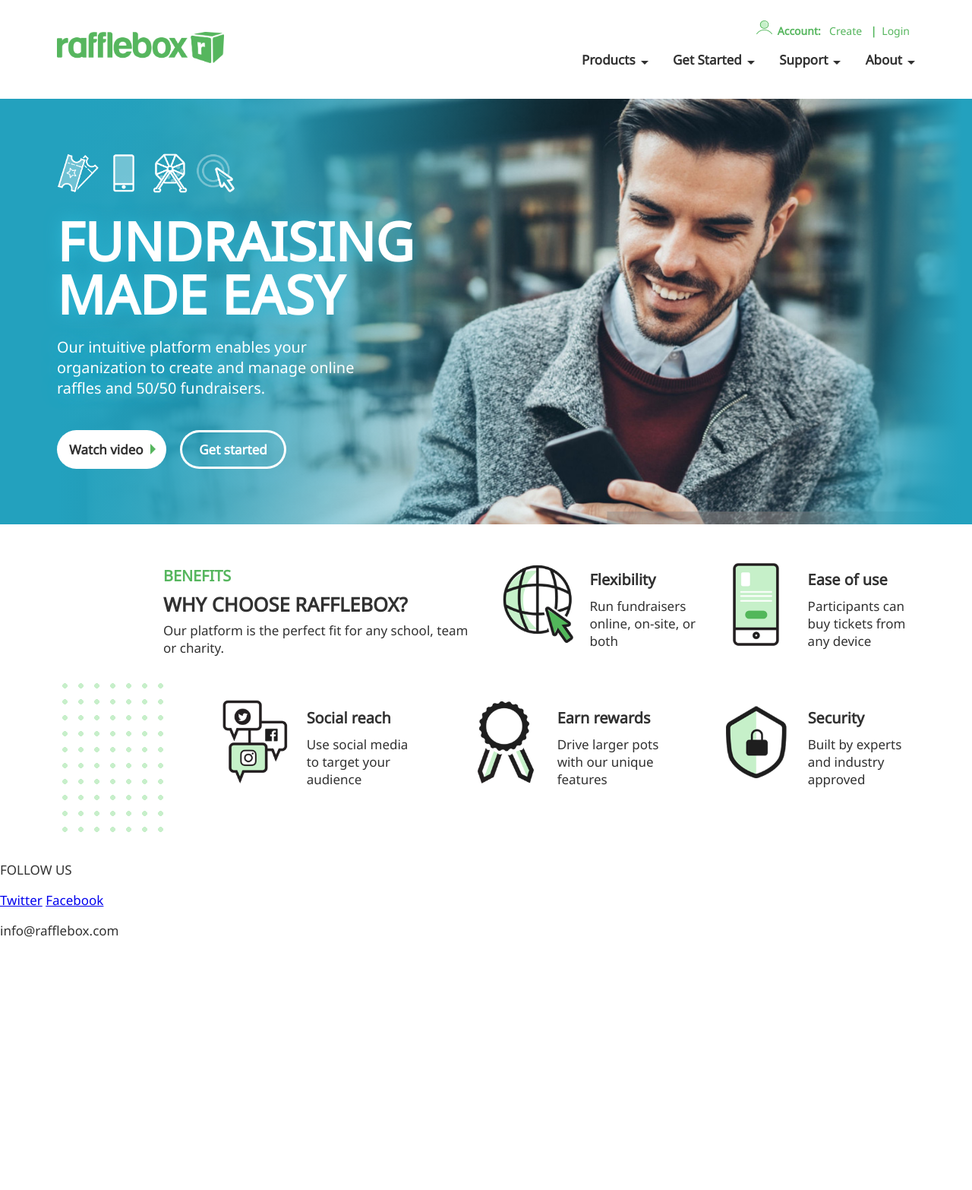
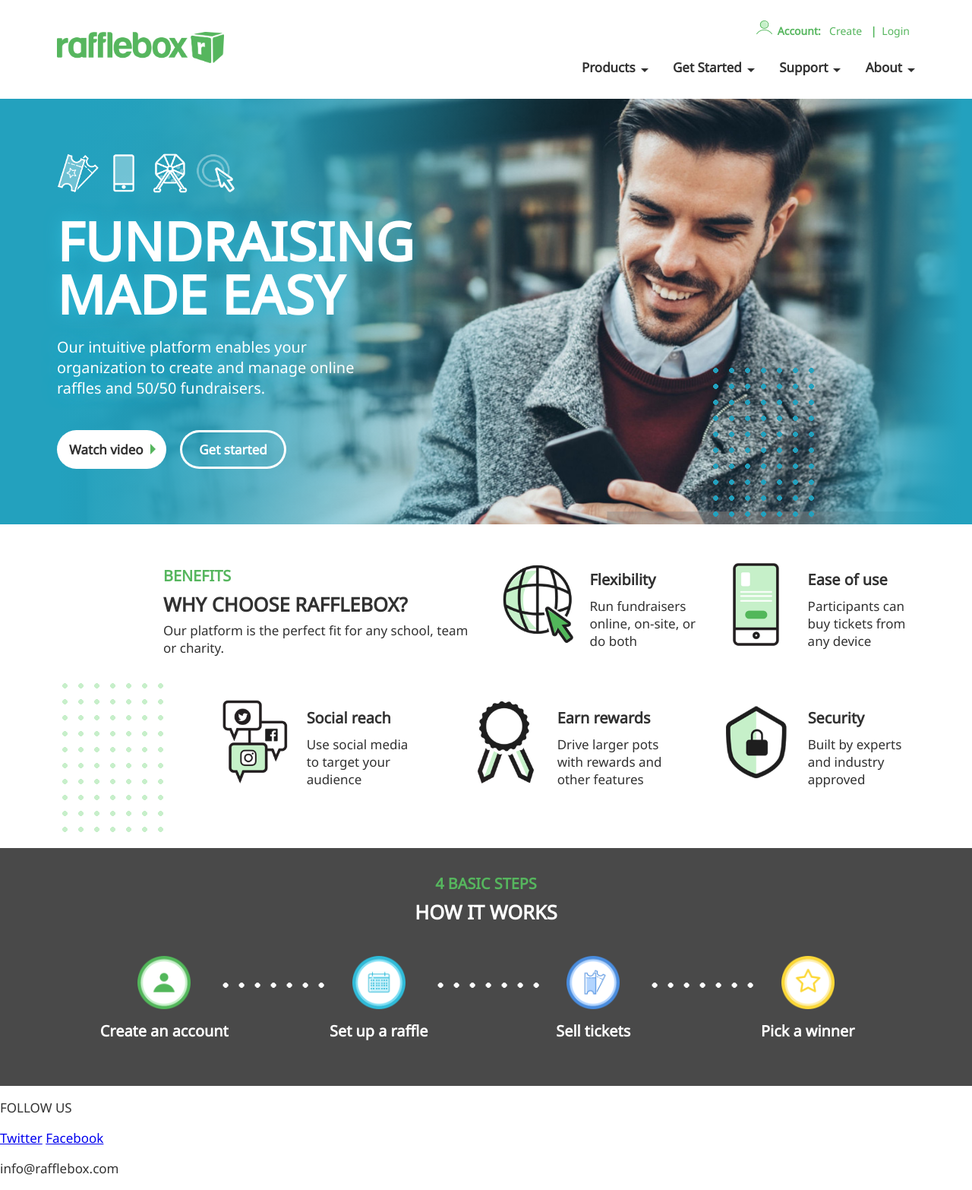
Before and after one commit to vinpiotrowski/rafflebox2, a Jekyll site: the page built from index.md, in a window 1280 px wide. Shown: the whole page at 76% size. Built offline with Jekyll 4.4.1, drawn with Linux system fonts in a browser that asks for light colours; before the commit the page ends 1253 px from its top, so only the background shows below that.

Commit message:
Steps section on desktop breakpoints

```diff
--- a/_includes/hero.html
+++ b/_includes/hero.html
@@ -19,5 +19,7 @@
             <a class="primary" href="#"><span>Watch video</span></a>
             <a class="secondary" href="#"><span>Get started</span></a>
         </div>
+
+        <div class="decoration"></div>
     </div>
 </div>
--- /dev/null
+++ b/_includes/steps.html
@@ -0,0 +1,37 @@
+<section class="container-steps">
+    <div class="inner-page">
+        <div class="headline reverse">
+            <h3>4 basic steps</h3>
+            <h2>{{ include.headline }}</h2>
+            <p>{{ include.subhead }}</p>
+        </div>
+
+        <div class="wrapper-steps">
+            <div class="step">
+                <img src="{{ include.step-img-1 }}" alt="" />
+                <h3>{{ include.step-heading-1 }}</h3>
+                <p>{{ include.step-description-1 }}</p>
+            </div>
+
+            <div class="step">
+                <img src="{{ include.step-img-2 }}" alt="" />
+                <h3>{{ include.step-heading-2 }}</h3>
+                <p>{{ include.step-description-2 }}</p>
+            </div>
+
+            <div class="step">
+                <img src="{{ include.step-img-3 }}" alt="" />
+                <h3>{{ include.step-heading-3 }}</h3>
+                <p>{{ include.step-description-3 }}</p>
+            </div>
+
+            <div class="step">
+                <img src="{{ include.step-img-4 }}" alt="" />
+                <h3>{{ include.step-heading-4 }}</h3>
+                <p>{{ include.step-description-4 }}</p>
+            </div>
+        </div>
+
+    </div>
+
+</section>
--- a/_sass/_benefits.scss
+++ b/_sass/_benefits.scss
@@ -61,9 +61,7 @@
   }
 
   .decoration {
-    background-image: radial-gradient(circle at 3.5px 3.5px, $pale-green 3.5px, transparent 0);
-    background-size: 21px 21px;
-    background-position: -14px -14px;
+    @include dots;
     bottom: 0;
     display: none;
     height: 210px;
--- a/_sass/_header-footer.scss
+++ b/_sass/_header-footer.scss
@@ -173,7 +173,6 @@
 
   .primary-nav {
     padding: 0;
-    margin: 0;
   }
 
   .primary-nav:before {
--- a/_sass/_hero.scss
+++ b/_sass/_hero.scss
@@ -92,4 +92,19 @@
     }
   }
 
+  .decoration {
+    @include dots;
+    background-image: radial-gradient(circle at 3.5px 3.5px, $blue 3.5px, transparent 0);
+    bottom: 0;
+    display: none;
+    height: 210px;
+    right: 14%;
+    position: absolute;
+    width: 140px;
+    z-index: 35;
+
+    @media(min-width: 1200px) {
+      display: block;
+    }
+  }
 }
--- /dev/null
+++ b/_sass/_steps.scss
@@ -0,0 +1,55 @@
+.container-steps {
+  background: $grey;
+  padding: 14px 0 35px;
+  position: relative;
+
+  .headline {
+    text-align: center;
+    width: 100%;
+  }
+
+  .wrapper-steps {
+    display: flex;
+    flex-wrap: wrap;
+    padding: 35px 0 0;
+    position: relative;
+  }
+
+  .step {
+    display: inline-block;
+    margin-left: auto;
+    margin-right: auto;
+    min-width: 25%;
+    position: relative;
+    text-align: center;
+    z-index:1;
+
+    img {
+      padding: 0;
+      max-width: 70px;
+    }
+
+    h3, p {
+      color: $white;
+
+      margin-block-end: 0.5em;
+      margin-block-start: 0.5em;
+    }
+
+  }
+
+  .step + .step:before {
+    @include dots;
+    background-image: radial-gradient(circle at 3.5px 3.5px, $white 3.5px, transparent 0);
+    content: "";
+    height: 14px;
+    left: -50%;
+    position:absolute;
+    top: 28px;
+    transform: translateX(50%);
+    width: 50%;
+    z-index: 0;
+  }
+
+
+}
--- a/css/main.scss
+++ b/css/main.scss
@@ -22,7 +22,7 @@ $pale-green: #C7EFCA;
 
 $pale-blue: #e9f8fb;
 
-$grey: #636363;
+$grey: #494949;
 
 $pale-grey: #999999;
 
@@ -96,6 +96,12 @@ section {
 
     h2, h3, p {
       margin: 0.25em 0;
+    }
+
+    &.reverse {
+      h2, p {
+        color: $white;
+      }
     }
   }
 }
@@ -195,10 +201,16 @@ section {
   margin-left: 14px!important;
 }
 
+@mixin dots {
+  background-image: radial-gradient(circle at 3.5px 3.5px, $pale-green 3.5px, transparent 0);
+  background-size: 21px 21px;
+  background-position: -14px -14px;
+}
 
 
 @import "header-footer";
 @import "grid";
 @import "hero";
 @import "benefits";
+@import "steps";
 @import "forms";
--- a/index.md
+++ b/index.md
@@ -20,7 +20,7 @@ subhead="Our platform is the perfect fit for any school, team or charity."
 
 benefit-img-1="./images/benefit-flexible.png"
 benefit-heading-1="Flexibility"
-benefit-description-1="Run fundraisers online, on-site, or both"
+benefit-description-1="Run fundraisers online, on-site, or do both"
 
 benefit-img-2="./images/benefit-mobile.png"
 benefit-heading-2="Ease of use"
@@ -32,9 +32,28 @@ benefit-description-3="Use social media to target your audience"
 
 benefit-img-4="./images/benefit-reward.png"
 benefit-heading-4="Earn rewards"
-benefit-description-4="Drive larger pots with our unique features"
+benefit-description-4="Drive larger pots with rewards and other features"
 
 benefit-img-5="./images/benefit-security.png"
 benefit-heading-5="Security"
 benefit-description-5="Built by experts and industry approved"
 %}
+
+
+
+{%
+include steps.html
+headline="How it works"
+
+step-img-1="./images/step-account.png"
+step-heading-1="Create an account"
+
+step-img-2="./images/step-setup.png"
+step-heading-2="Set up a raffle"
+
+step-img-3="./images/step-tickets.png"
+step-heading-3="Sell tickets"
+
+step-img-4="./images/step-winner.png"
+step-heading-4="Pick a winner"
+%}
```
Also changed, not shown: images/step-account.png (added), images/step-setup.png (added), images/step-tickets.png (added), images/step-winner.png (added).
